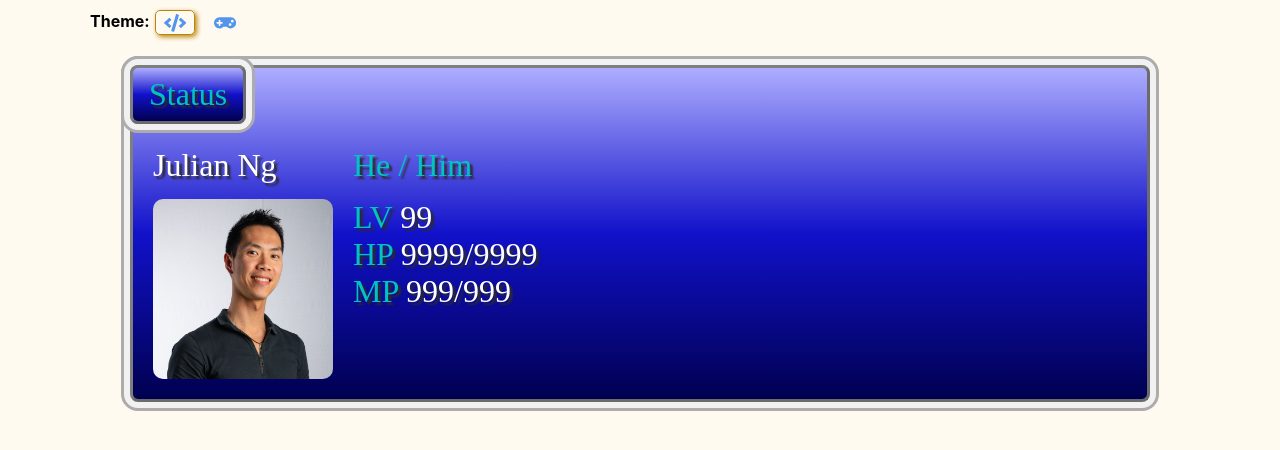
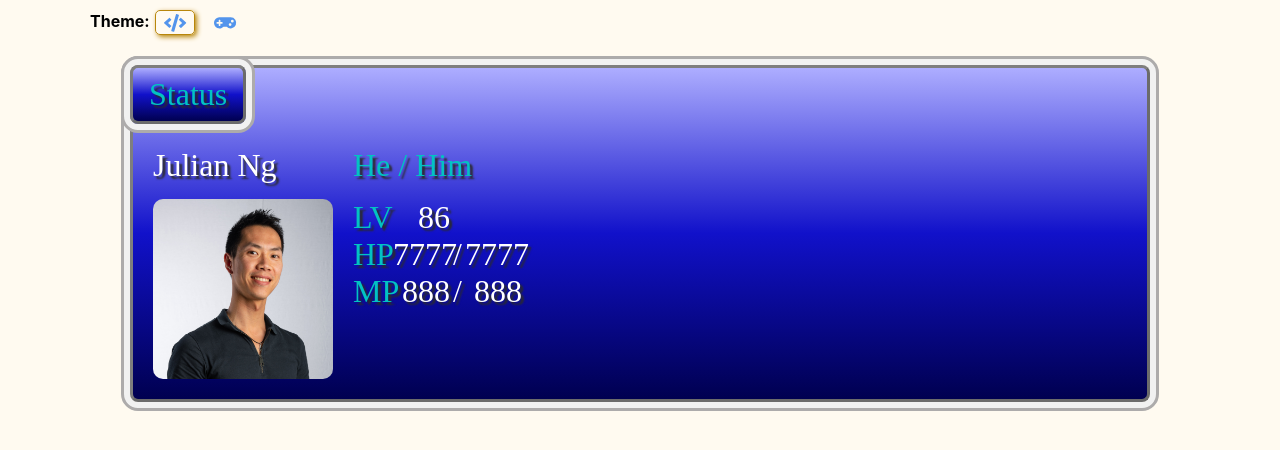
Before and after one commit to julesnuggy/cv, a React (Create React App) app: page /ff-theme in a window 1280 px wide. Shown: the top 450 px of the page. Built offline with nearby package versions, Linux system fonts and the light colour scheme; a web font is replaced by a local one.

Commit message:
Style stat values positioning

```diff
--- a/src/components/ff-theme/status.tsx
+++ b/src/components/ff-theme/status.tsx
@@ -1,27 +1,42 @@
 import React from 'react'
-import Card from './card';
 
 import Section from './section';
 import profile_photo from '../../assets/profile_photo.jpg';
 import '../../styles/ff-theme/status.scss';
-
 
 const Status = () => {
   return (
       <Section title="Status">
         <div className='status-container'>
           <div className="character-name">Julian Ng</div>
-          <p><span className="stats-title">He / Him</span></p>
+          <p><span className="stat-title">He / Him</span></p>
           <img className="character-avatar" src={profile_photo} alt="Julian Ng"/>
 
           <div className="stats">
-            <p><span className="stats-title">LV</span> <span>99</span></p>
-            <p><span className="stats-title">HP</span> <span>9999/9999</span></p>
-            <p><span className="stats-title">MP</span> <span>999/999</span></p>
+            <StatContainer title="LV" current={86} />
+            <StatContainer title="HP" current={7777} max={7777} />
+            <StatContainer title="MP" current={888} max={888} />
           </div>
         </div>
       </Section>
   )
 }
 
+type StatContainerProps = {
+  title: string;
+  current: number;
+  max?: number;
+}
+
+const StatContainer = ({ title, current, max }: StatContainerProps) => (
+  <p>
+    <div className="stat-value-container">
+      <span className="stat-title">{title}</span>
+      <span className="stat-current">{current}</span>
+      {max && <span className="stat-divider">/</span>}
+      {max && <span className="stat-max">{max}</span>}
+    </div>
+  </p>
+)
+
 export default Status;
--- a/src/styles/ff-theme/status.scss
+++ b/src/styles/ff-theme/status.scss
@@ -45,6 +45,30 @@
   }
 }
 
-.stats-title {
+.stat-title {
+  grid-area: title;
   color: $ffTeal
 }
+
+.stat-current {
+  grid-area: value;
+  text-align: right;
+}
+
+.stat-divider {
+  grid-area: divider;
+  text-align: center;
+}
+
+.stat-max {
+  grid-area: max;
+  text-align: right;
+}
+
+.stat-value-container {
+  display: grid;
+  grid-template-columns: 40px 57px 15px 57px;
+  grid-template-rows: auto;
+  grid-template-areas:
+    "title value divider max";
+}
```
